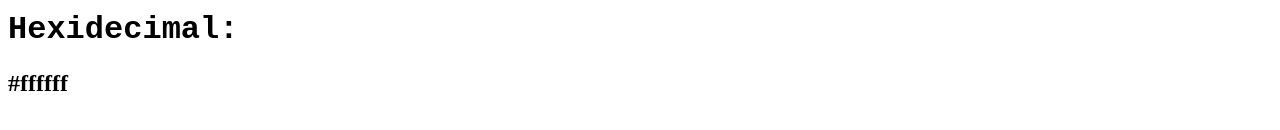
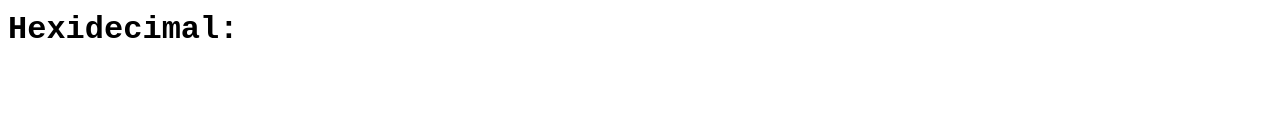
Before and after one commit to QuaintKumquat/Data-Type-Visualization, a plain HTML site: page index.htm in a window 1280 px wide. Shown: the part 380-510 px from the top of the page. Drawn offline with Linux system fonts and the light colour scheme.

Commit message:
Update index.htm

```diff
--- a/index.htm
+++ b/index.htm
@@ -131,8 +131,6 @@ article{background-color:#66aa66;color:#008800;float:left;width:16px;height:26px
 <br>
 <br>
 <h2 style="height:32px;font-family:monospace;font-weight:bold;font-size:24pt;">Hexidecimal:</h2>
-<h2 id="hexValue" style="visibility=hidden;">#ffffff</h2>
-
 <div id="byte7h" style="visibility:hidden;float:right;padding:4px">
     <span style="float:right;">0</span>
     <br>
```
